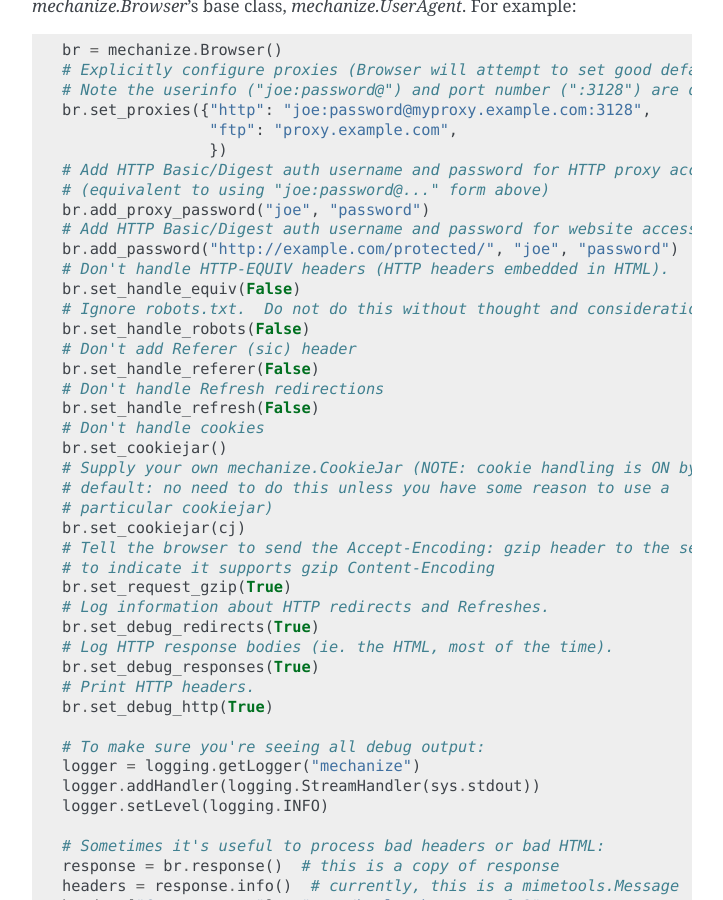
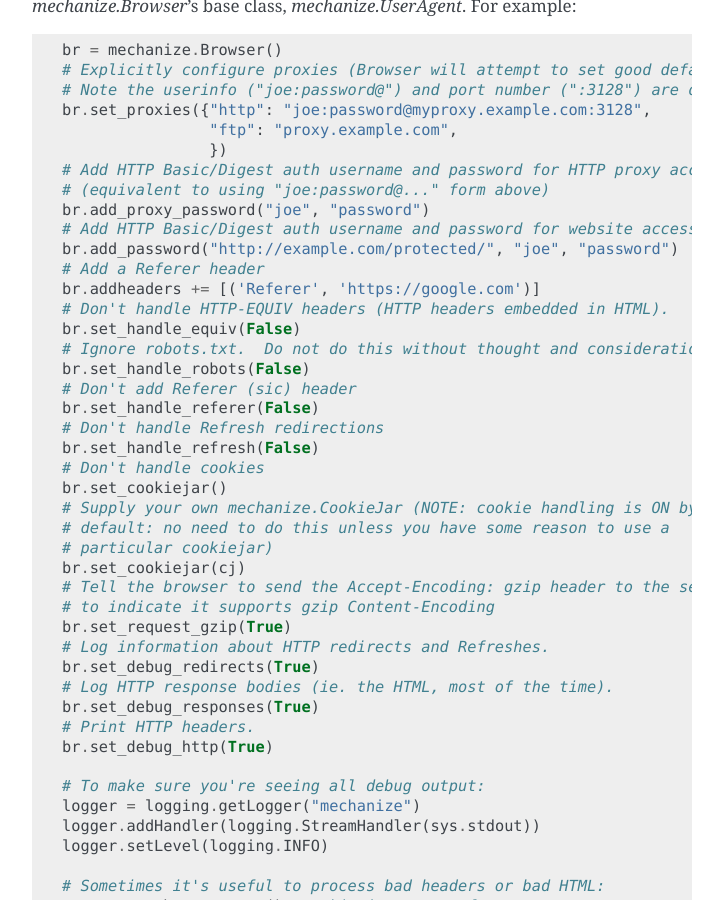
Before and after one commit to python-mechanize/mechanize, a Sphinx documentation site: the page built from docs/index.rst, in a window 1280 px wide and 900 px high, scrolled down 1570 px. Shown: the whole window, without its empty margins (388-1111 px from the left). Built offline with Sphinx 7.4.7, drawn with Linux system fonts in a browser that asks for light colours.

Commit message:
Add an example using addheaders to the Quickstart

```diff
--- a/docs/index.rst
+++ b/docs/index.rst
@@ -76,6 +76,8 @@ You may control the browser's policy by using the methods of
     br.add_proxy_password("joe", "password")
     # Add HTTP Basic/Digest auth username and password for website access.
     br.add_password("http://example.com/protected/", "joe", "password")
+    # Add a Referer header
+    br.addheaders += [('Referer', 'https://google.com')]
     # Don't handle HTTP-EQUIV headers (HTTP headers embedded in HTML).
     br.set_handle_equiv(False)
     # Ignore robots.txt.  Do not do this without thought and consideration.
```
